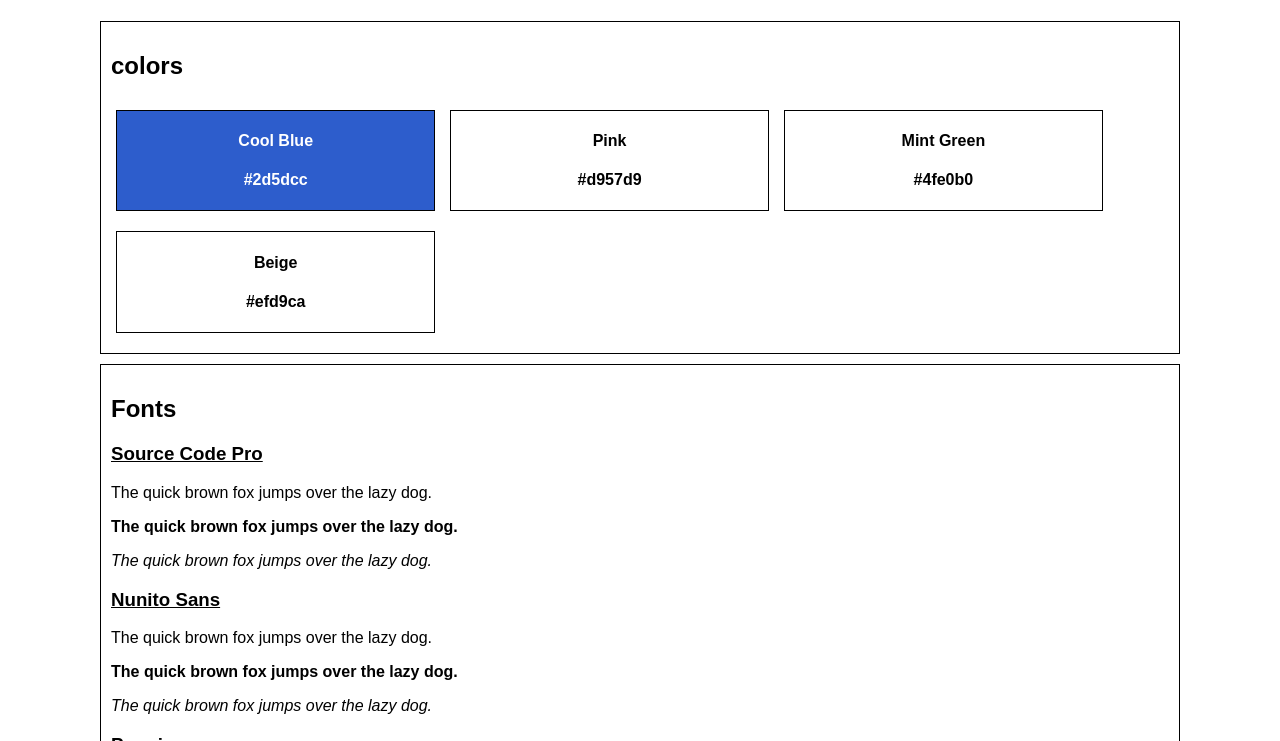
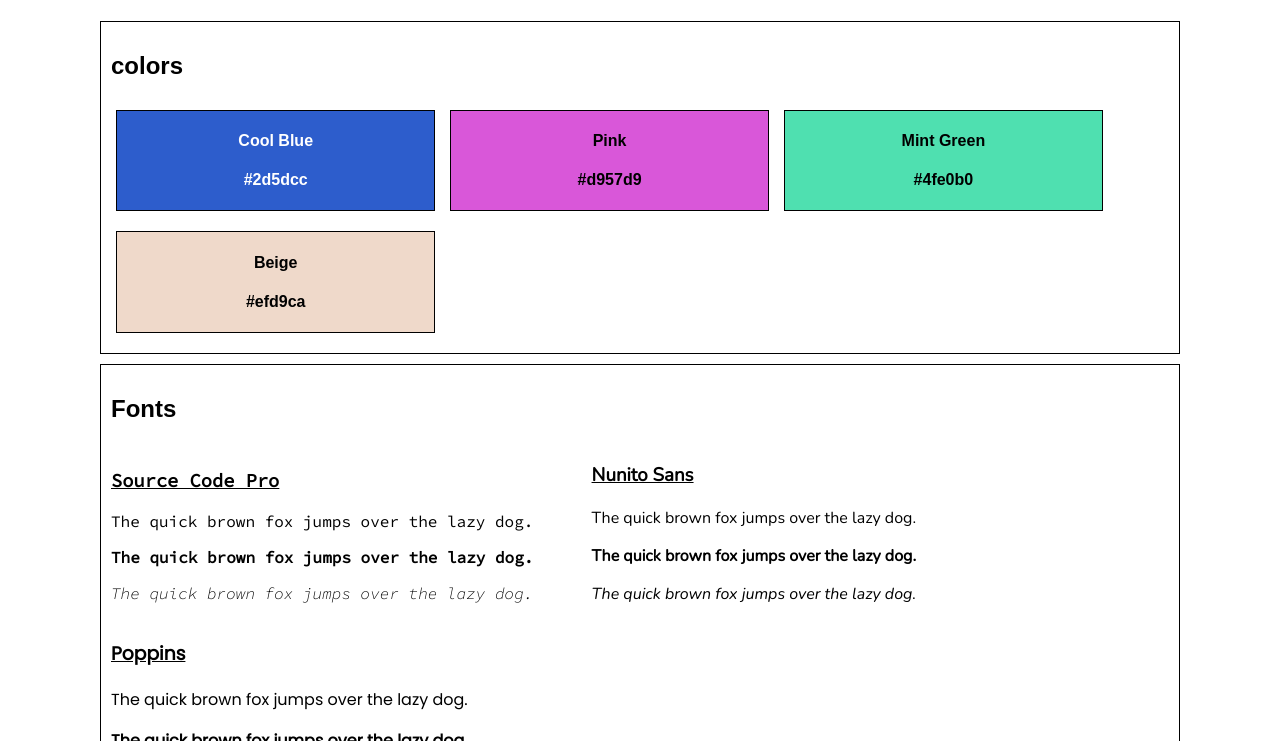
Before and after one commit to JeerasakTH/StyleGuide, a plain HTML site: page index.html in a window 1280 px wide. Shown: the part 59-800 px from the top of the page. Drawn offline with nearby package versions, Linux system fonts and the light colour scheme.

Commit message:
complete

```diff
--- a/index.html
+++ b/index.html
@@ -6,6 +6,9 @@
     <meta name="viewport" content="width=device-width, initial-scale=1.0">
     <title>Style Guide</title>
     <link rel="stylesheet" href="style.css">
+    <link href="https://fonts.googleapis.com/css2?family=Nunito:ital,wght@0,300;0,400;1,300&family=Source+Code+Pro:ital,wght@0,300;0,400;1,300&display=swap" rel="stylesheet">
+    <link href="https://fonts.googleapis.com/css2?family=Nunito:ital,wght@0,300;0,400;1,300&family=Poppins:ital,wght@0,300;0,400;1,300&family=Source+Code+Pro:ital,wght@0,300;0,400;1,300&display=swap" rel="stylesheet">
+    <link href="https://fonts.googleapis.com/css2?family=Source+Code+Pro:ital,wght@0,300;0,400;1,300&display=swap" rel="stylesheet">
 </head>
 <body>
     <header>
@@ -15,19 +18,19 @@
         <section id="colors" class="border">
             <h2>colors</h2>
             <div class="container">
-                <div class="blue">
+                <div id="blue" class="color-rows-1">
                     <h4>Cool Blue</h4>
                     <h4>#2d5dcc</h4>
                 </div>
-                <div class="pink">
+                <div id="pink" class="color-rows-1">
                     <h4>Pink</h4>
                     <h4>#d957d9</h4>
                 </div>
-                <div class="green">
+                <div id="green" class="color-rows-1">
                     <h4>Mint Green</h4>
                     <h4>#4fe0b0</h4>
                 </div>
-                <div class="beige">
+                <div id="beige" class="color-rows-2">
                     <h4>Beige</h4>
                     <h4>#efd9ca</h4>
                 </div>
@@ -35,35 +38,41 @@
         </section>
         <section id="fonts" class="border">
             <h2>Fonts</h2>
+            <div id="fonts-rows-1" class="scpro">
                 <h3><u>Source Code Pro</u></h3>
                 <p>The quick brown fox jumps over the lazy dog.</p>
                 <p><strong>The quick brown fox jumps over the lazy dog.</strong></p>
                 <p><em>The quick brown fox jumps over the lazy dog.</em></p>
+            </div>
+            <div id="fonts-rows-1" class="nunito">
                 <h3><u>Nunito Sans</u></h3>
                 <p>The quick brown fox jumps over the lazy dog.</p>
                 <p><strong>The quick brown fox jumps over the lazy dog.</strong></p>
                 <p><em>The quick brown fox jumps over the lazy dog.</em></p>
+            </div>
+            <div id="fonts-rows-2" class="poppins">
                 <h3><u>Poppins</u></h3>
                 <p>The quick brown fox jumps over the lazy dog.</p>
                 <p><strong>The quick brown fox jumps over the lazy dog.</strong></p>
                 <p><em>The quick brown fox jumps over the lazy dog.</em></p>
+            </div>
         </section>
         <section id="text" class="border">
             <h2>Text Styles</h2>
             <h1>H1: Main page heading</h1>
-            <ul class="nunito">
+            <ul class="h1">
                 <li>Font-Weight: 700 (bold)</li>
                 <li>Font-size: 26px</li>
                 <li>Font-family: Nunito sans</li>
             </ul>
             <h2>H2: Subheading</h2>
-            <ul class="poppins">
+            <ul class="h2">
                 <li>Font-Weight: 500</li>
                 <li>Font-size: 18px</li>
                 <li>Font-family: Poppins</li>
             </ul>
             <p>P: Paragraph text</p>
-            <ul class="poppins">
+            <ul class="p">
                 <li>Font-Weight: 400 (regular)</li>
                 <li>Font-size: 14px</li>
                 <li>Font-family: Poppins</li>
--- a/style.css
+++ b/style.css
@@ -4,7 +4,7 @@
     font-family: sans-serif;
 }
 
-h1 {
+header {
     margin-left: 100px;
 }
 
@@ -18,17 +18,7 @@
     position: relative;
 }
 
-.blue {
-    display: inline-block;
-    border: 1px solid black;
-    width: 30%;
-    margin: 10px 5px;
-    text-align: center;
-    background-color: #2d5dcc;
-    color: white;
-}
-
-.pink {
+.color-rows-1 {
     display: inline-block;
     border: 1px solid black;
     width: 30%;
@@ -36,15 +26,7 @@
     text-align: center;
 }
 
-.green {
-    display: inline-block;
-    border: 1px solid black;
-    width: 30%;
-    margin: 10px 5px;
-    text-align: center;
-}
-
-.beige {
+.color-rows-2 {
     display: block;
     border: 1px solid black;
     width: 30%;
@@ -52,6 +34,45 @@
     text-align: center;
 }
 
+#blue {
+    background-color: #2d5dcc;
+    color: white;
+}
+
+#pink {
+    background-color: #d957d9;
+}
+
+#green {
+    background-color: #4fe0b0;
+}
+
+#beige {
+    background-color: #efd9ca;
+}
+
 #fonts {
-    font-family: ;
+    position: relative;
 }
+
+#fonts-rows-1 {
+    display: inline-block;
+}
+
+#fonts-rows-2 {
+    display: block;
+}
+
+.scpro {
+    font-family: source code pro, 'Courier New', Courier, monospace;
+    width: 45%;
+}
+
+.nunito {
+    font-family: nunito, 'Courier New', Courier, monospace;
+    width: 45%;
+}
+
+.poppins {
+    font-family: poppins, 'Courier New', Courier, monospace;
+}
```
Lines whose indentation alone changed are shown as unchanged.
